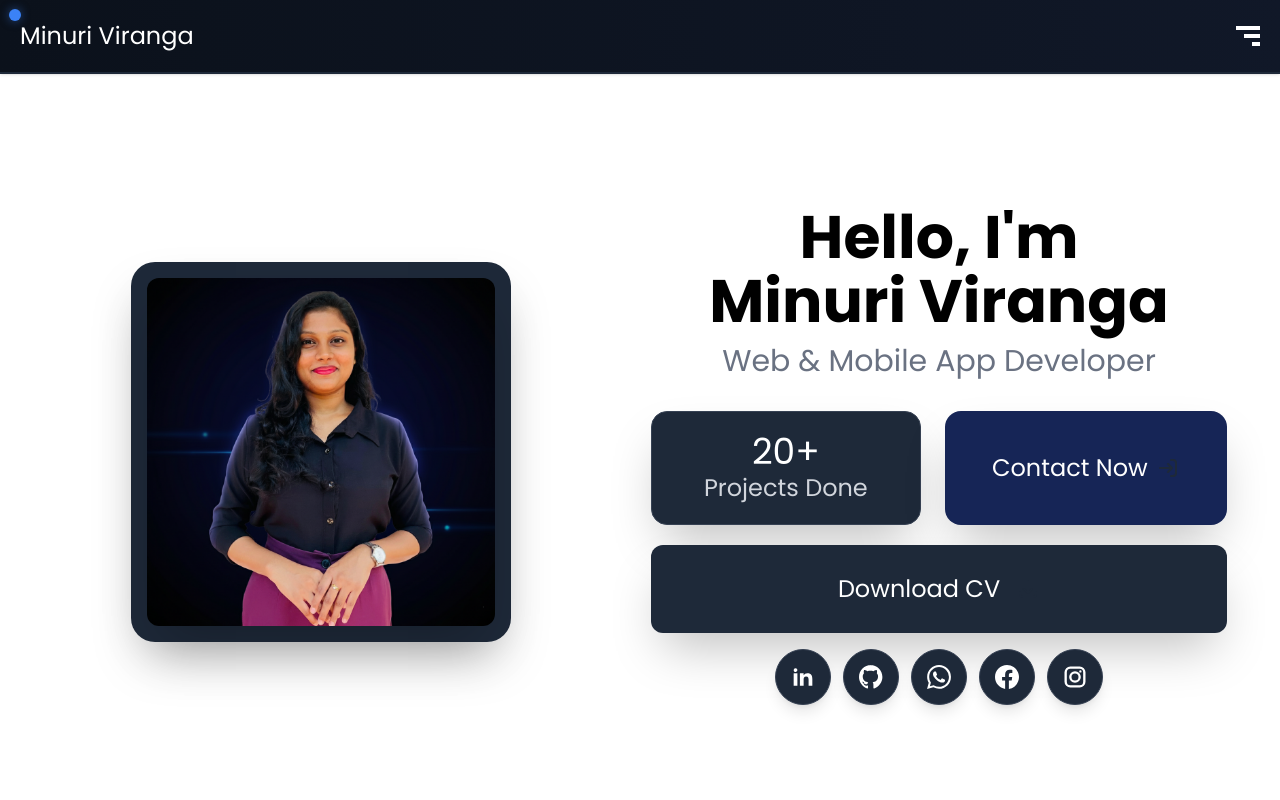
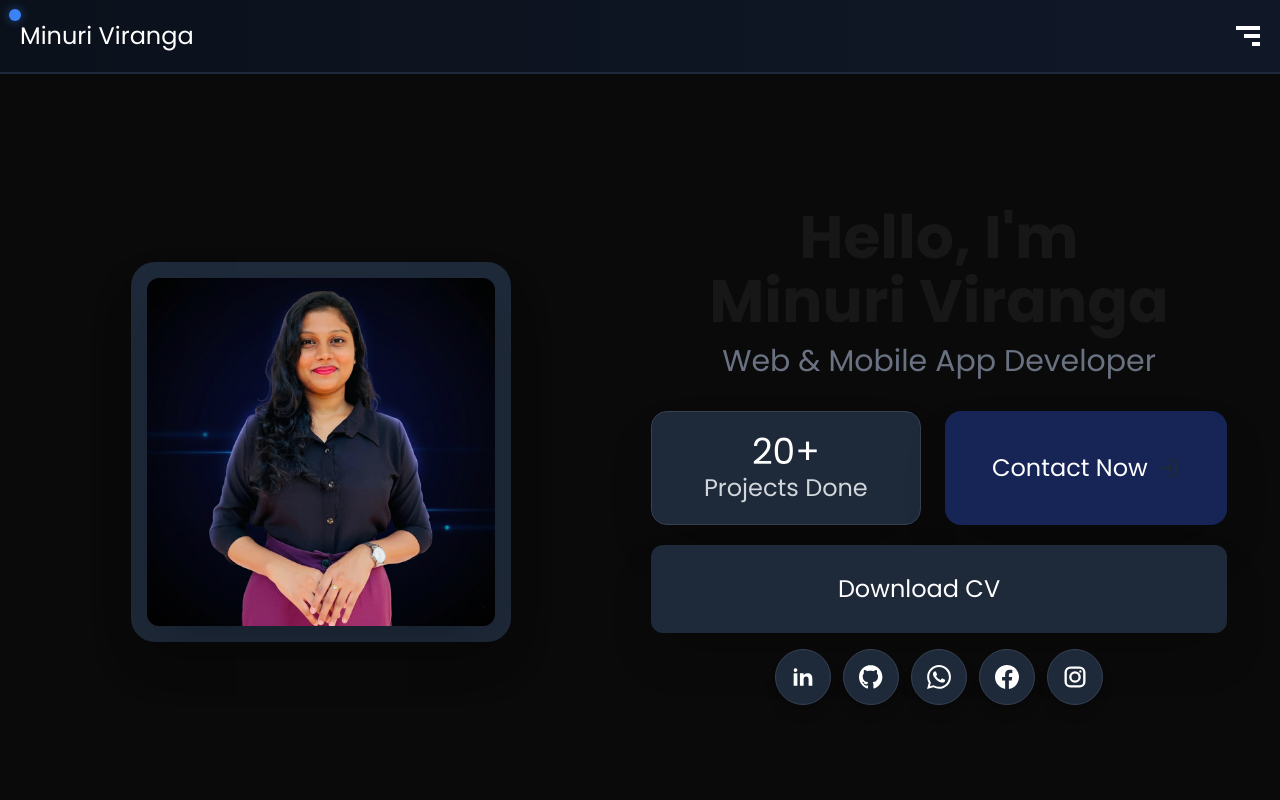
Before and after one commit to minu2003/my-portfolio, a Next.js app: page / in a window 1280 px wide. Shown: the top 800 px of the page. Built offline with nearby package versions, Linux system fonts and the light colour scheme.

Commit message:
Update globals.css
updates

```diff
--- a/app/globals.css
+++ b/app/globals.css
@@ -1,7 +1,7 @@
 @import "tailwindcss";
 
 :root {
-  --background: #000000
+  --background: #0a0a0a;
   --foreground: #171717;
 }
 
@@ -10,13 +10,6 @@
   --color-foreground: var(--foreground);
   --font-sans: var(--font-geist-sans);
   --font-mono: var(--font-geist-mono);
-}
-
-@media (prefers-color-scheme: dark) {
-  :root {
-    --background: #0a0a0a;
-    --foreground: #ededed;
-  }
 }
 
 body {
```
